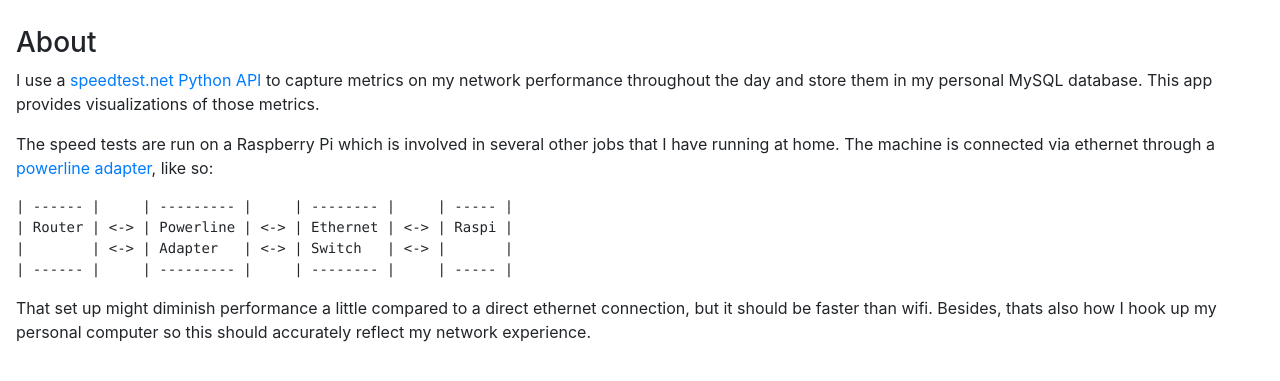
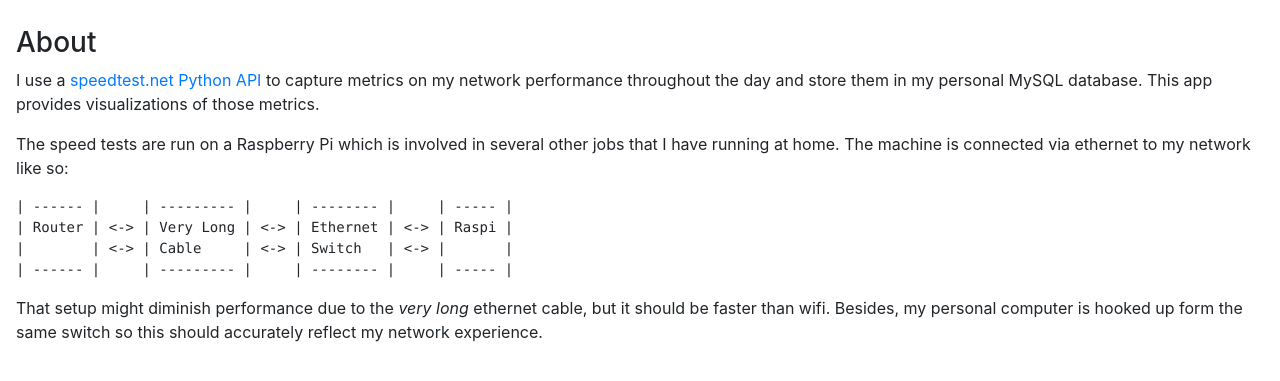
Before and after one commit to nolanbconaway/home-network-speed, a Flask app: template app/templates/about.html in a window 1280 px wide. Shown: the part 236-617 px from the top of the page. Run offline with Flask 2, Linux system fonts and the light colour scheme; the template is opened without the code that fills it, so the values that code supplies are empty; some libraries are stand-ins or nearby versions.

Commit message:
update copy

```diff
--- a/app/templates/about.html
+++ b/app/templates/about.html
@@ -30,21 +30,20 @@
 
     <p>
         The speed tests are run on a Raspberry Pi which is involved in several other jobs that I have running at
-        home. The machine is connected via ethernet through a <a href="https://www.amazon.com/dp/B01N7YQO9G">powerline
-            adapter</a>, like so:
+        home. The machine is connected via ethernet to my network like so:
     </p>
 
     <pre>
 | ------ |     | --------- |     | -------- |     | ----- |
-| Router | <-> | Powerline | <-> | Ethernet | <-> | Raspi |
-|        | <-> | Adapter   | <-> | Switch   | <-> |       |
+| Router | <-> | Very Long | <-> | Ethernet | <-> | Raspi |
+|        | <-> | Cable     | <-> | Switch   | <-> |       |
 | ------ |     | --------- |     | -------- |     | ----- |
 </pre>
 
     <p>
-        That set up might diminish performance a little compared to a direct ethernet connection, but it should be
-        faster than wifi. Besides, thats also how I hook up my personal computer so this should accurately reflect my
-        network experience.
+        That setup might diminish performance due to the <i>very long</i> ethernet cable, but it should be
+        faster than wifi. Besides, my personal computer is hooked up form the same switch so this should
+        accurately reflect my network experience.
     </p>
 </div>
 
@@ -54,5 +53,6 @@
         padding-left: 1em;
         padding-top: 1em
     }
+
 </style>
 {% endblock content %}
```
